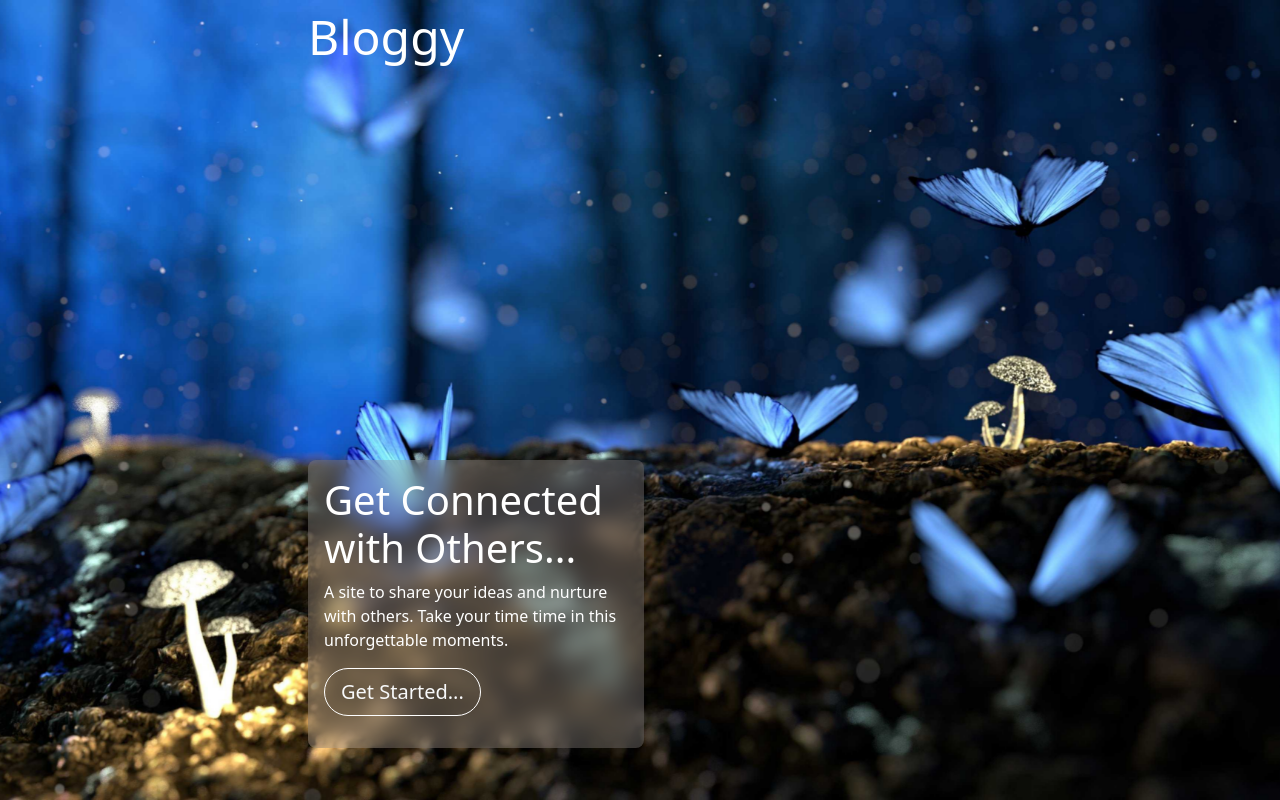
After one commit to William-MT/Bloggy, a Django app: page / in a window 1280 px wide. The commit adds this page. Run offline with Django 4.2, Linux system fonts and the light colour scheme; some libraries are stand-ins or nearby versions.

Commit message:
second fix

```diff
--- /dev/null
+++ b/base/templates/base/landpage.html
@@ -0,0 +1,65 @@
+<!doctype html>
+<html lang="en" class="h-100">
+
+{% load static %}
+
+<head>
+    <meta charset="utf-8">
+    <meta name="viewport" content="width=device-width, initial-scale=1">
+    <meta name="description" content="">
+    <title>LandPage</title>
+    <link href="{% static 'dist/css/bootstrap.min.css' %}" rel="stylesheet">
+</head>
+
+<body class="d-flex h-100 p-1 text-bg-dark">
+
+    <div class="cover-container d-flex w-100 h-100 mx-auto flex-column">
+        <header class="mb-auto">
+            <div>
+                <h1 class="float-md-start m-1" style="font-size:3em">Bloggy</h1>
+
+            </div>
+        </header>
+
+        <main class="mb-5 mx-1 p-3 rounded-3 bgradient col-lg-6">
+            <h1 class="">Get Connected with Others... </h1>
+            <p>
+                A site to share your ideas and nurture with others. Take your time time in this unforgettable moments.</p>
+            <p class="lead">
+                <a href="{% url 'home' %}" class="btn btn-lg btn-outline-light  border-white bglight rounded-pill">Get Started...</a>
+            </p>
+        </main>
+
+    </div>
+
+    <img src="{% static 'nightflowers.jpg' %}" class="bgg">
+
+    <style>
+        .bgradient {
+            background-color: rgba(168, 164, 164, 0.3);
+            backdrop-filter: blur(10px);
+        }
+
+        .bgg {
+            position: fixed;
+            left: 0;
+            top: 0;
+            z-index: -1;
+            width: 100%;
+            height: 100%;
+            max-width: 200vw;
+            max-height: 200vh;
+            object-fit: cover;
+        }
+
+        .cover-container {
+            max-width: 42em;
+        }
+        /*
+ * Header
+ */
+    </style>
+
+</body>
+
+</html>
--- a/base/urls.py
+++ b/base/urls.py
@@ -3,6 +3,7 @@ from . import views
 
 
 urlpatterns = [
+    path('', views.landpage, name='landpage'),
     path('login/', views.loginPage, name='login'),
     path('logout/', views.logoutUser, name='logout'),
     path('register/', views.registerPage, name='register'),
@@ -12,7 +13,6 @@ urlpatterns = [
     path('activity/', views.activityPage, name='activity'),
     path('profile/<str:pk>', views.userProfile, name='profile'),
     path('create-post/', views.createPost, name='create-post'),
-    path('create-message/', views.createMessage, name='create-message'),
     path('update-post/<str:pk>', views.updatePost, name='update-post'),
     path('delete-post/<str:pk>', views.deletePost, name='delete-post'),
     path('delete-message/<str:pk>', views.deleteMessage, name='delete-message'),
--- a/base/views.py
+++ b/base/views.py
@@ -58,6 +58,12 @@ def registerPage(req):
     return render(req, 'base/login_register.html',{'form':form})
 
 
+def landpage(req):
+    print('heloo')
+
+    return render(req, 'base/landpage.html')
+
+
 def home(req):
     q = req.GET.get('q') if req.GET.get('q') != None else ''
     posts = Post.objects.filter(Q(topic__name__icontains=q) | Q(name__icontains=q) | Q(description__icontains=q))
@@ -74,7 +80,7 @@ def home(req):
 
 def post(req, pk):
     post = Post.objects.get(id=pk)
-    vtopic = Topic.objects.all()
+    topics = Topic.objects.all()
     pmessages = post.message_set.all().order_by('-created')
     participants = post.participants.all()
 
@@ -82,12 +88,12 @@ def post(req, pk):
         message = Message.objects.create(
             user=req.user, post=post, body = req.POST.get('body')
         )
-        post.participants.add(req.user)
+        # post.participants.add(req.user)
         return redirect('post', pk=post.id)
     context = {
         'post': post,
         'pmessages':pmessages,
-        'topics':vtopic,
+        'topics':topics,
         'participants':participants,
             }
     return render(req, 'base/post.html', context)
@@ -156,17 +162,6 @@ def deleteMessage(req, pk):
     return render(req, 'base/delete.html', {'obj':message})
 
 
-@login_required(login_url='login')
-def createMessage(req):
-    if req.method == 'POST':
-        user = req.user
-        post = req.post
-        body = req.POST.get('body')
-        form = MessageForm(req.POST)
-        if form.is_valid():
-            message = form.save()
-            return redirect('home')
-
 def topicsPage(req):
     q = req.GET.get('q') if req.GET.get('q') != None else ''
     topics = Topic.objects.filter(Q(name__icontains=q))
--- a/templates/navbar.html
+++ b/templates/navbar.html
@@ -13,7 +13,7 @@
 
         <div class="d-flex align-items-center">
             <form method="GET" action="{% url 'home' %}" class="w-100 me-3" role="search">
-                <input type="search" class="form-control form-control-dark bglight" placeholder="Search..." aria-label="Search" name="q" />
+                <input type="search" class="form-control form-control-dark bglight rounded-pill" placeholder="Search..." aria-label="Search" name="q" />
 
             </form>
             <div class="flex-shrink-0 dropdown">
```
Also changed, not shown: base/templates/base/post.html (+4 -4 lines), db.sqlite3.
